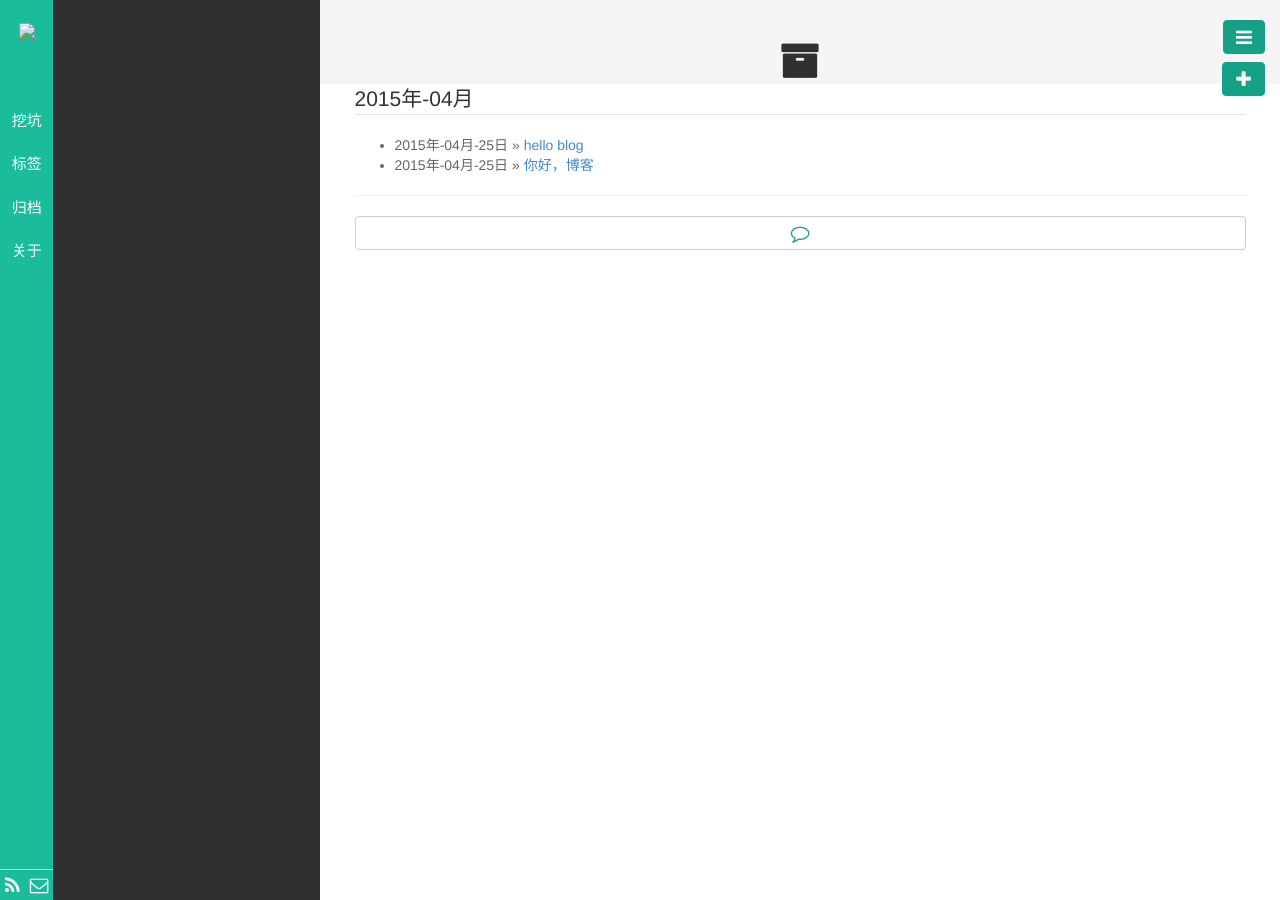
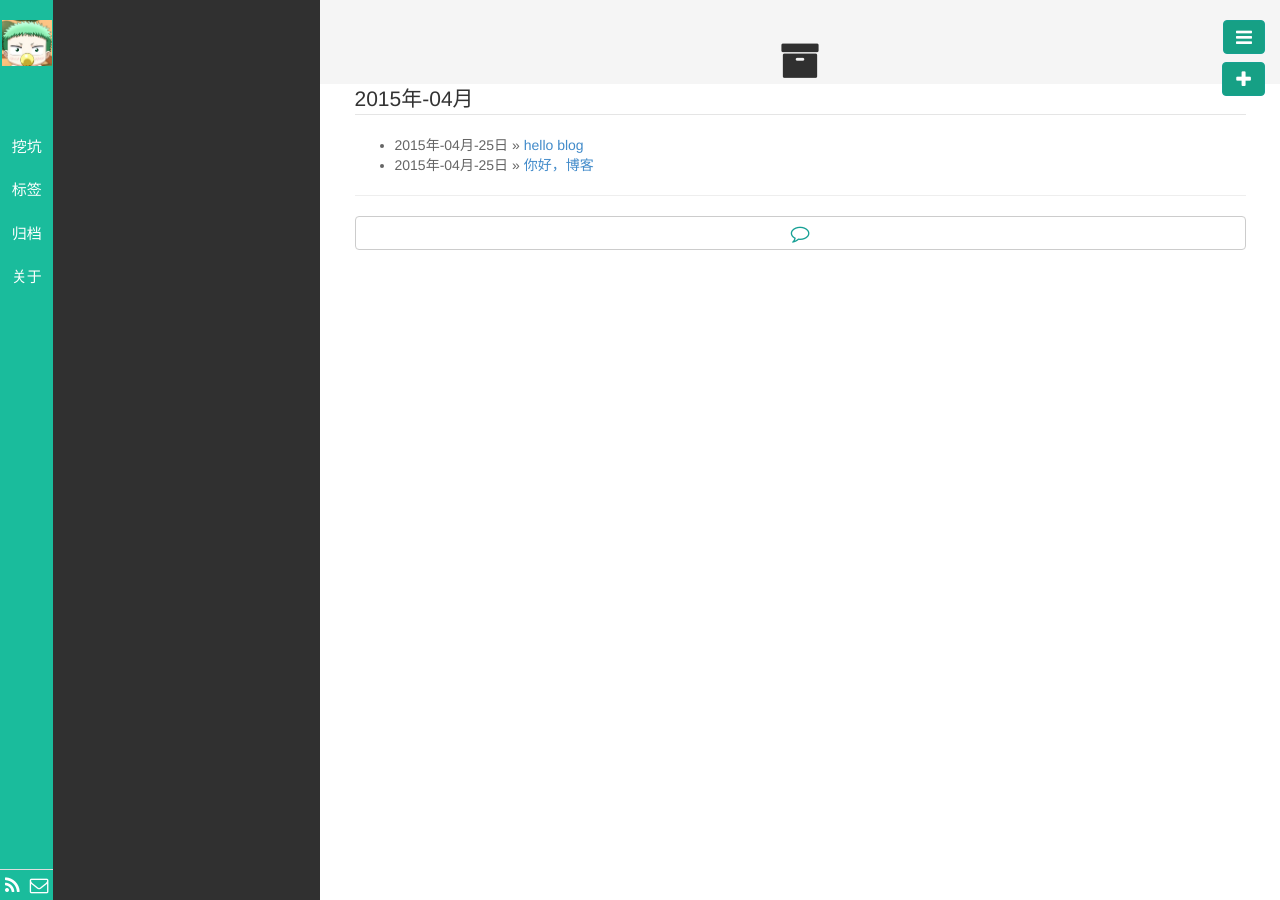
Before and after one commit to pingf/JLog, a Jekyll site: the page built from pages/archive.html, in a window 1280 px wide. Built offline with Jekyll 4.4.1, drawn with Linux system fonts in a browser that asks for light colours; nearby versions of some CDN libraries; library files that are not in the unit come from our copies; Markdown is read by kramdown in place of the engine named in the settings.

Commit message:
update url for icon

```diff
--- a/_config.yml
+++ b/_config.yml
@@ -16,8 +16,8 @@ url: http://pingf.github.io/JLog #http://127.0.0.1:4000 #
 rss_url: ./pages/atom.xml
 
 # gavatar头像及Favicon
-gavatar: ./public/img/profile/avatar_blb.png
-favicon: ./public/img/profile/avatar_blb.png
+gavatar: http://pingf.github.io/JLog/public/img/profile/avatar_blb.png
+favicon: http://pingf.github.io/JLog/public/img/profile/avatar_blb.png
 
 
 # disqus 设置
```
